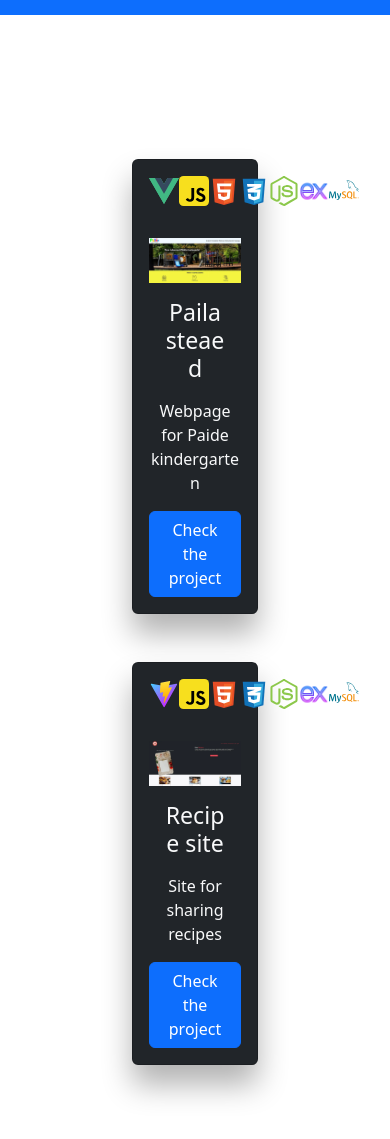
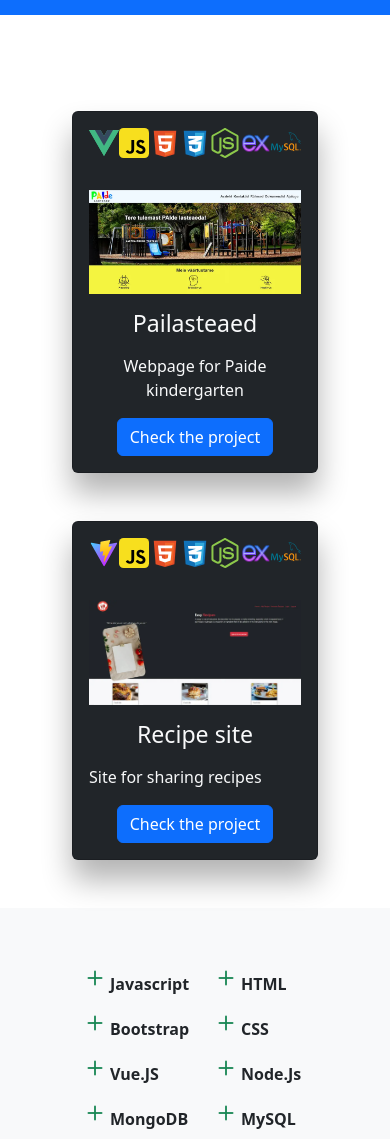
Before and after one commit to mikk369/newPortfolio, a website: page index.html in a window 390 px wide. Shown: the part 2000-3139 px from the top of the page. Drawn offline with nearby package versions, Linux system fonts and the light colour scheme.

Commit message:
fixed mobile view on project cards

```diff
--- a/index.html
+++ b/index.html
@@ -74,16 +74,13 @@
         </div>
       </section>
       <!-- CARD-DIV -->
-      <section class="card-section p-5" id="my-projects">
-        <div class="container">
-            <div class="row text-center g-5 m-5">
-                <div class="col-md">
-                  <div class="card bg-dark text-light item-card">
+      <section class="card-section" id="my-projects">
+            <div class="row text-center g-5 m-5 card-row">
+                <div class="col-lg-3 col-md-6">
+                  <div class="card bg-dark text-light item-card ">
                       <div class="card-body text-center">
-                         <div class="logo-wrapper d-flex justify-content-around mb-3">
-                          <div class="logo-1">
-                            <img src="./photos/vuejs.svg" alt="vue-logo-image">
-                          </div>
+                         <div class="logo-wrapper d-flex justify-content-around mb-3 text-wrap">
+                          <div class="logo-1"><img src="./photos/vuejs.svg" alt="vue-logo-image"></div>
                           <div class="logo-2"><img src="./photos/javascript.svg" alt="vue-logo-image"></div>
                           <div class="logo-3"><img src="./photos/html-5.svg" alt="vue-logo-image"></div>
                           <div class="logo-4"><img src="./photos/css-3.svg" alt="vue-logo-image"></div>
@@ -104,12 +101,11 @@
                       </div>
                     </div>
                   </div>
-                <div class="col-md"><div class="card bg-dark text-light item-card">
+                <div class="col-lg-3 col-md-6">
+                  <div class="card bg-dark text-light item-card">
                   <div class="card-body text-center">
                         <div class="logo-wrapper d-flex justify-content-around mb-3">
-                         <div class="logo-1">
-                           <img src="./photos/vite-logo.svg" alt="vue-logo-image">
-                         </div>
+                         <div class="logo-1"><img src="./photos/vite-logo.svg" alt="vue-logo-image"></div>
                          <div class="logo-2"><img src="./photos/javascript.svg" alt="vue-logo-image"></div>
                          <div class="logo-3"><img src="./photos/html-5.svg" alt="vue-logo-image"></div>
                          <div class="logo-4"><img src="./photos/css-3.svg" alt="vue-logo-image"></div>
@@ -123,16 +119,14 @@
                     <h3 class="card-title m-3">
                       Recipe site
                     </h3>
-                    <p class="card-text">
+                    <p class="card-text d-flex">
                       Site for sharing recipes
                     </p>
                     <a href="https://recipe.themikk.ee/" class="btn btn-primary">Check the project</a>
                   </div>
                 </div>
               </div>
-
             </div>
-        </div>
 
       </section>
       <section class="bg-light p-5 ">
--- a/styles.css
+++ b/styles.css
@@ -15,6 +15,11 @@
 @media only screen and (max-width: 768px) {
   .personal-picture-div {
     margin-top: 48px;
+  }
+}
+@media (max-width: 1024px) {
+  .logo-wrapper {
+    flex-wrap: wrap;
   }
 }
 .project-img img {
```
